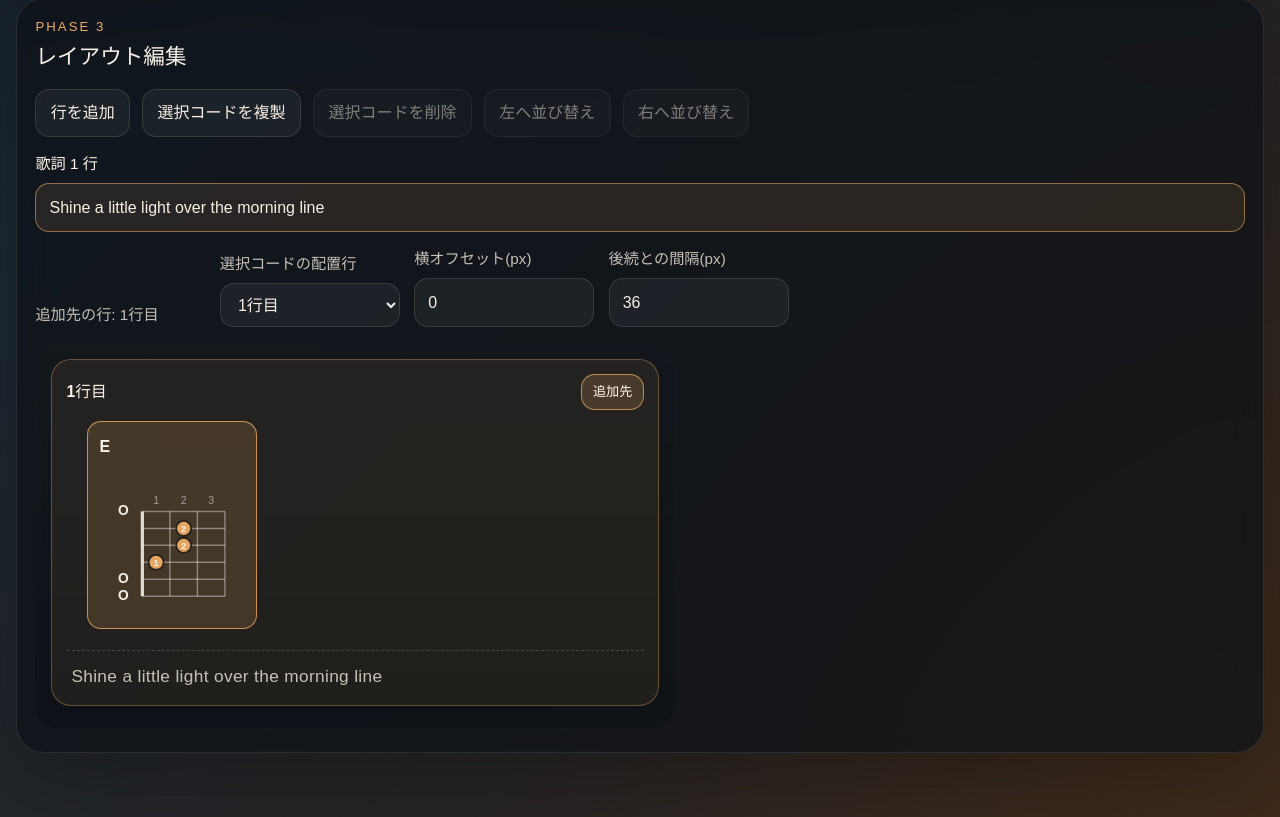
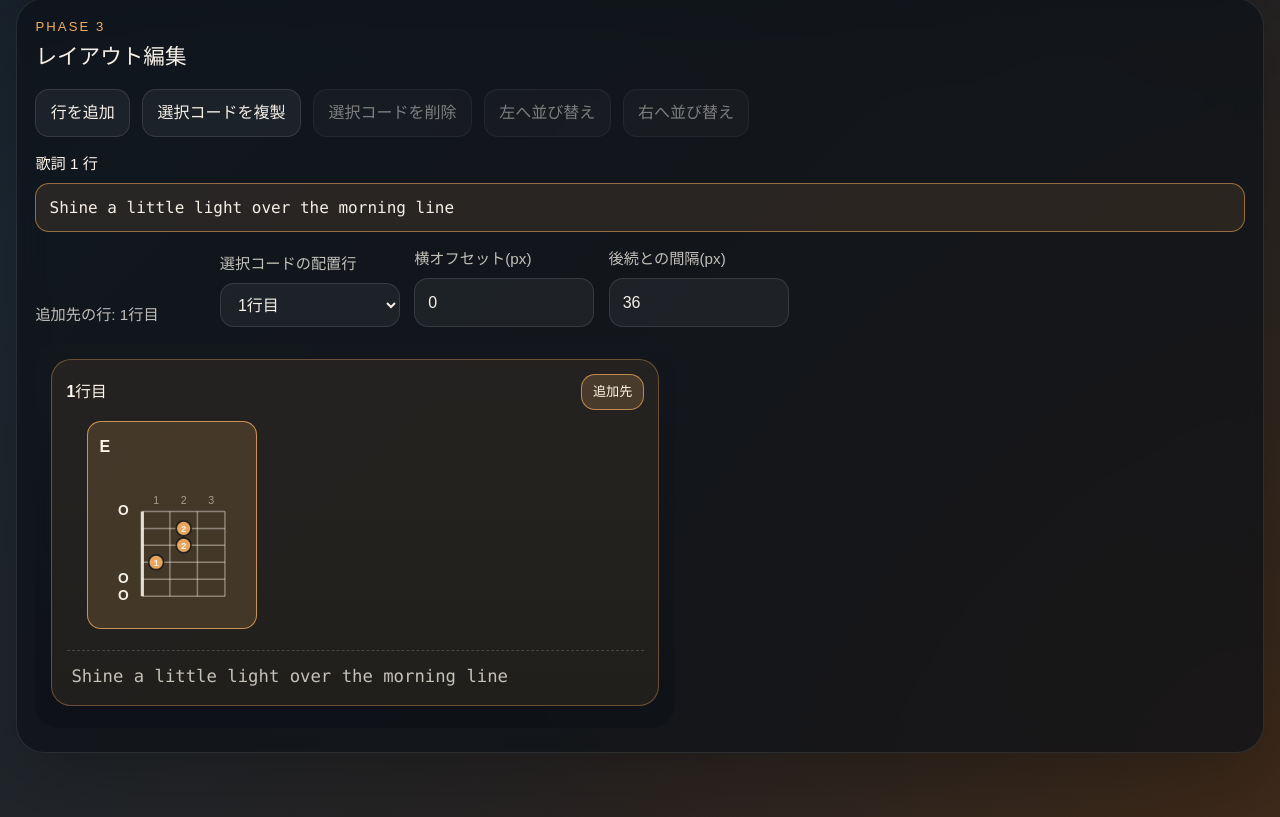
Before and after one commit to m43d4k/chordcanvas, a React (Vite) app: page / in a window 1280 px wide. Shown: the part 1086-1903 px from the top of the page. Built offline with nearby package versions, Linux system fonts and the light colour scheme.

Commit message:
Preserve lyric spacing in layout editor

```diff
--- a/src/App.tsx
+++ b/src/App.tsx
@@ -1026,7 +1026,9 @@ function App() {
         <div className="layout-row-fields">
           {layoutRows.map((row, index) => (
             <label
-              className={`field${row.id === selectedLayoutRow.id ? ' active' : ''}`}
+              className={`field lyrics-field${
+                row.id === selectedLayoutRow.id ? ' active' : ''
+              }`}
               key={row.id}
             >
               <span>歌詞 {index + 1} 行</span>
--- a/src/index.css
+++ b/src/index.css
@@ -196,6 +196,14 @@ button {
   width: 100%;
   padding: 0.72rem 0.82rem;
   outline: none;
+}
+
+.lyrics-field input,
+.lyrics-line {
+  font-family:
+    'SFMono-Regular', 'Consolas', 'Menlo', 'Monaco', 'BIZ UD Gothic',
+    monospace;
+  font-variant-ligatures: none;
 }
 
 .field.active input,
@@ -600,8 +608,8 @@ button {
   border-top: 1px dashed rgba(245, 239, 230, 0.18);
   color: var(--text-soft);
   font-size: 1.08rem;
-  letter-spacing: 0.02em;
-  white-space: nowrap;
+  letter-spacing: 0;
+  white-space: pre;
 }
 
 .chord-diagram {
```
Also changed, not shown: 2 other files (tests, documents, lock files or other folders).
